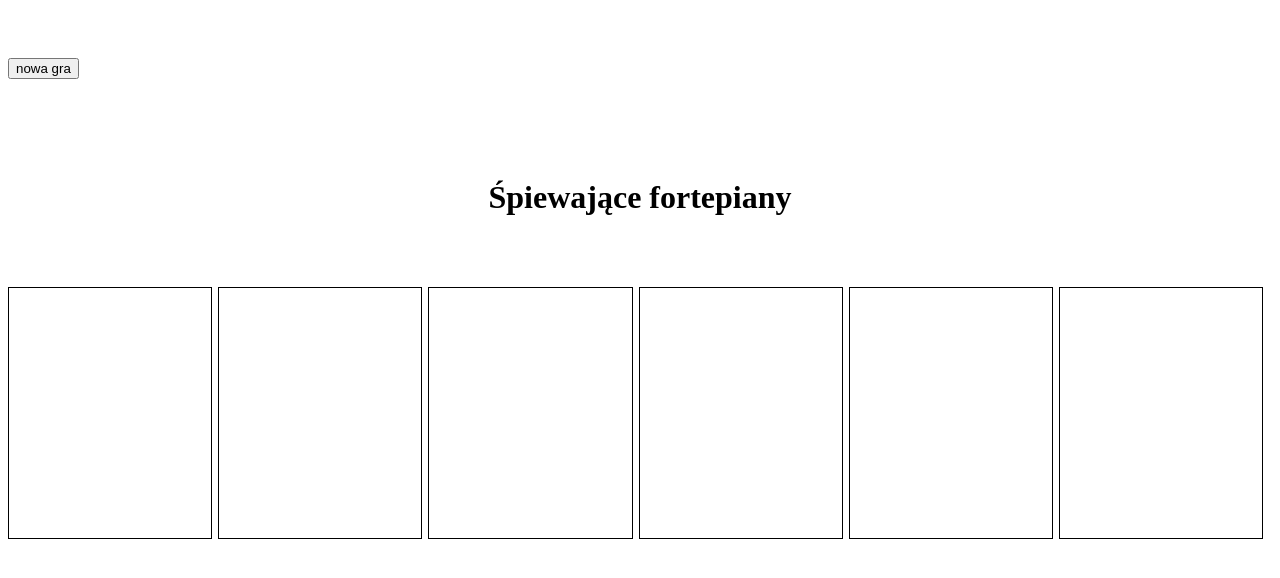
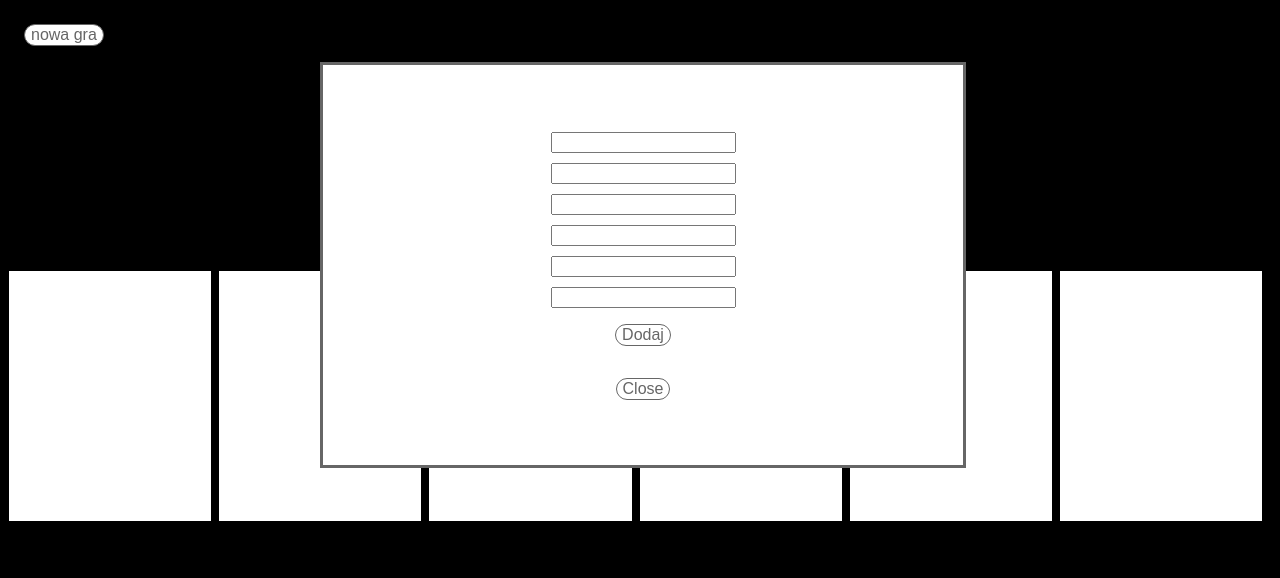
Before and after one commit to poiuytrewq0987654321/spiewajace_fortepiany, a plain HTML site: page index.html in a window 1280 px wide. Both pictures are taken after a click on the button "nowa gra". Drawn offline with nearby package versions, Linux system fonts and the light colour scheme.

```diff
--- a/index.html
+++ b/index.html
@@ -1,28 +1,47 @@
 <!DOCTYPE html>
 <html lang="pl">
+
 <head>
     <meta charset="UTF-8">
     <meta name="viewport" content="width=device-width, initial-scale=1.0">
     <title>Śpiewające fortepiany</title>
     <link rel="stylesheet" href="style.css">
+</head>
 
-</head>
 <body>
 
-    <button>nowa gra</button>
+    <button class="open">nowa gra</button>
+
+    <!--Creates the popup body-->
+    <div class="popup-overlay">
+        <!--Creates the popup content-->
+        <div class="popup-content">
+            <h2>Nowa gra</h2>
+            <input class="slowo" id="slowo1" type="text">
+            <input class="slowo" id="slowo2" type="text">
+            <input class="slowo" id="slowo3" type="text">
+            <input class="slowo" id="slowo4" type="text">
+            <input class="slowo" id="slowo5" type="text">
+            <input class="slowo" id="slowo6" type="text">
+            <button class="dodaj">Dodaj</button>
+            <!--popup's close button-->
+            <br>
+            <button class="close">Close</button>
+        </div>
+    </div>
+
     <br>
     <h1>Śpiewające fortepiany</h1>
 
-    <div class="main">ofiaruję</div>
-    <div class="main">swojej</div>
-    <div class="main">dziewczynie</div>
-    <div class="main">wszystkie</div>
-    <div class="main">kwiaty</div>
-    <div class="main">holandii</div>
-
-
+    <div class="main" id="div1"></div>
+    <div class="main" id="div2"></div>
+    <div class="main" id="div3"></div>
+    <div class="main" id="div4"></div>
+    <div class="main" id="div5"></div>
+    <div class="main" id="div6"></div>
 
     <script src="https://ajax.googleapis.com/ajax/libs/jquery/2.1.1/jquery.min.js"></script>
     <script src="main.js"></script>
 </body>
+
 </html>
--- a/main.js
+++ b/main.js
@@ -1,3 +1,39 @@
 $(".main").click(function() {
     $(this).addClass('main-clicked');
   });
+
+//appends an "active" class to .popup and .popup-content when the "Open" button is clicked
+$(".open").on("click", function() {
+  $(".popup-overlay, .popup-content").addClass("active");
+  document.getElementById('slowo1').value = '';
+  document.getElementById('slowo2').value = '';
+  document.getElementById('slowo3').value = '';
+  document.getElementById('slowo4').value = '';
+  document.getElementById('slowo5').value = '';
+  document.getElementById('slowo6').value = '';
+});
+
+$(".dodaj").on("click", function() {
+
+  $(".main").removeClass("main main-clicked").addClass("main");
+
+  var slowo1 = document.getElementById('slowo1').value;
+  var slowo2 = document.getElementById('slowo2').value;
+  var slowo3 = document.getElementById('slowo3').value;
+  var slowo4 = document.getElementById('slowo4').value;
+  var slowo5 = document.getElementById('slowo5').value;
+  var slowo6 = document.getElementById('slowo6').value;
+  document.getElementById('div1').innerHTML = slowo1;
+  document.getElementById('div2').innerHTML = slowo2;
+  document.getElementById('div3').innerHTML = slowo3;
+  document.getElementById('div4').innerHTML = slowo4;
+  document.getElementById('div5').innerHTML = slowo5;
+  document.getElementById('div6').innerHTML = slowo6;
+  $(".popup-overlay, .popup-content").removeClass("active");
+
+});
+
+//removes the "active" class to .popup and .popup-content when the "Close" button is clicked
+$(".close").on("click", function() {
+  $(".popup-overlay, .popup-content").removeClass("active");
+});
--- a/style.css
+++ b/style.css
@@ -1,27 +1,84 @@
-h1{
+html {
+    background-color:black;
+    color: white;
+}
+
+h1 {
     text-align: center;
-    margin-top:100px;
+    margin-top: 100px;
 }
 
 .main {
     margin-top: 50px;
-    width:16%;
+    width: 16%;
     height: 250px;
-    line-height: 250px;;
-    float:left;
+    line-height: 250px;
+    ;
+    float: left;
     font-size: 2.5rem;
     margin-right: 6px;
     border: 1px solid black;
     text-align: center;
     overflow: auto;
     cursor: pointer;
-    color:white;
+    color: white;
+    background-color: white;
 }
 
 .main-clicked {
-    color:black;
+    color: black;
 }
 
-button{
-    margin-top:50px;
+.popup-overlay {
+    /*Hides pop-up when there is no "active" class*/
+    visibility: hidden;
+    position: absolute;
+    background: #ffffff;
+    border: 3px solid #666666;
+    width: 50%;
+    height: 50%;
+    left: 25%;
 }
+
+.popup-overlay.active {
+    /*displays pop-up when "active" class is present*/
+    visibility: visible;
+    text-align: center;
+}
+
+.popup-content {
+    /*Hides pop-up content when there is no "active" class */
+    visibility: hidden;
+}
+
+.popup-content.active {
+    /*Shows pop-up content when "active" class is present */
+    visibility: visible;
+}
+
+button {
+    display: inline-block;
+    vertical-align: middle;
+    border-radius: 30px;
+    margin: 1rem;
+    font-size: 1rem;
+    color: #666666;
+    background: #ffffff;
+    border: 1px solid #666666;
+}
+
+input {
+    height:2.5 rem;
+    width: 4.5 rem;
+    display:block;
+    left:0;
+    right:0;
+    margin: 0 auto;
+    margin-top:10px;
+}
+
+button:hover {
+    border: 1px solid #666666;
+    background: #666666;
+    color: #ffffff;
+}
```
Also changed, not shown: 1 other file.
